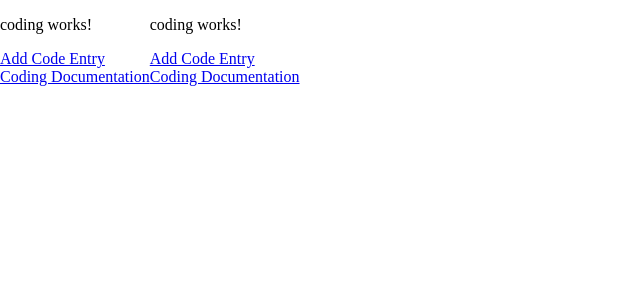
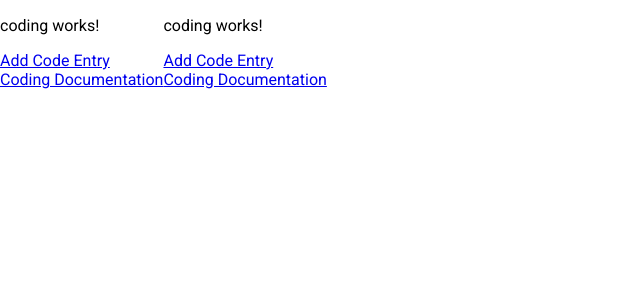
Before and after one commit to batti251/engineering-workbook, an Angular app: page / in a window 1280 px wide. Shown: the top 300 px of the page, without its empty margins (0-640 px from the left). Built offline with nearby package versions, Linux system fonts and the light colour scheme; no server answers.

Commit message:
add font

```diff
--- a/src/app/scss/abstracts/_variables.scss
+++ b/src/app/scss/abstracts/_variables.scss
@@ -1,3 +1,8 @@
 /*
 use for colors, fonts, spacing
 */
+
+@font-face {
+    font-family: roboto;
+    src: url(/fonts/Roboto-VariableFont_wdth\,wght.ttf);
+}
--- a/src/app/scss/base/_base.scss
+++ b/src/app/scss/base/_base.scss
@@ -4,6 +4,7 @@ body {
   padding: 0;
   min-height: 100%;
   cursor: default;
+  font-family: roboto;
 }
 
 * {
```
Also changed, not shown: public/fonts/Roboto-VariableFont_wdth,wght.ttf (added).
